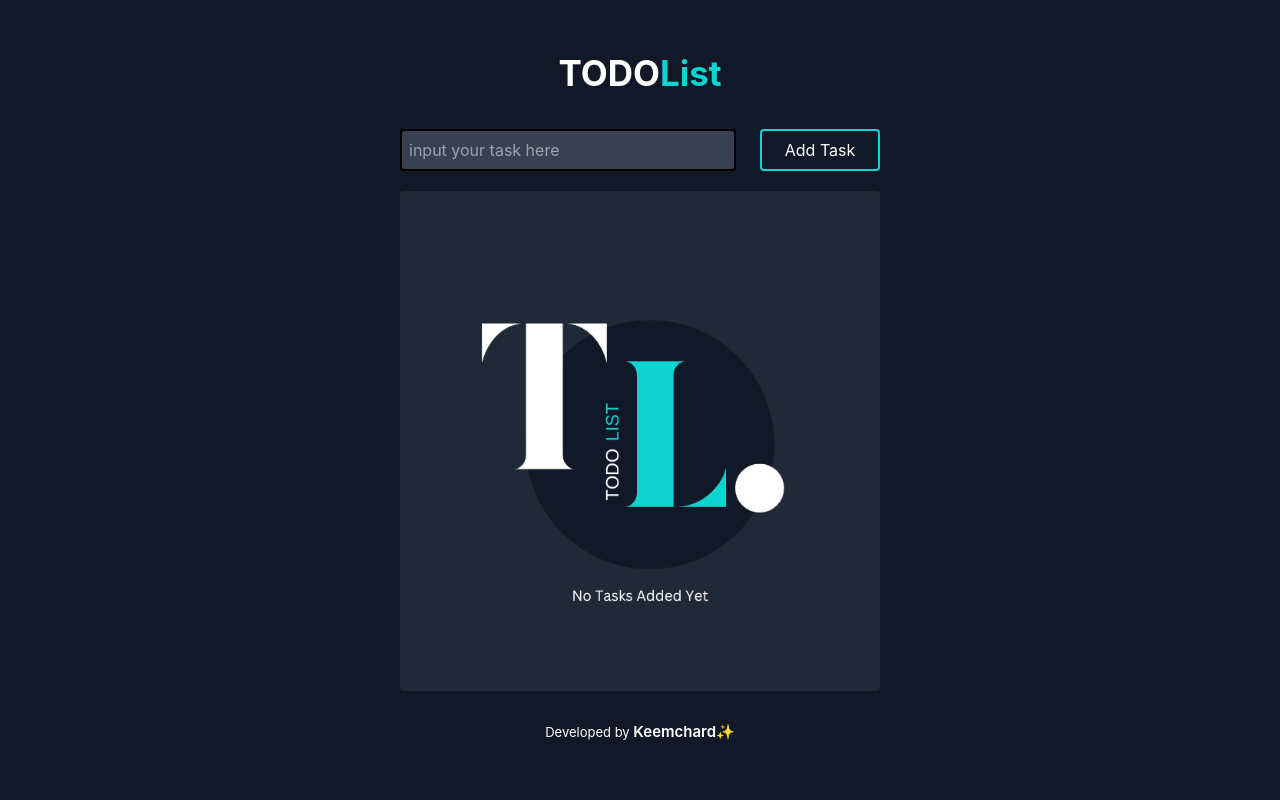
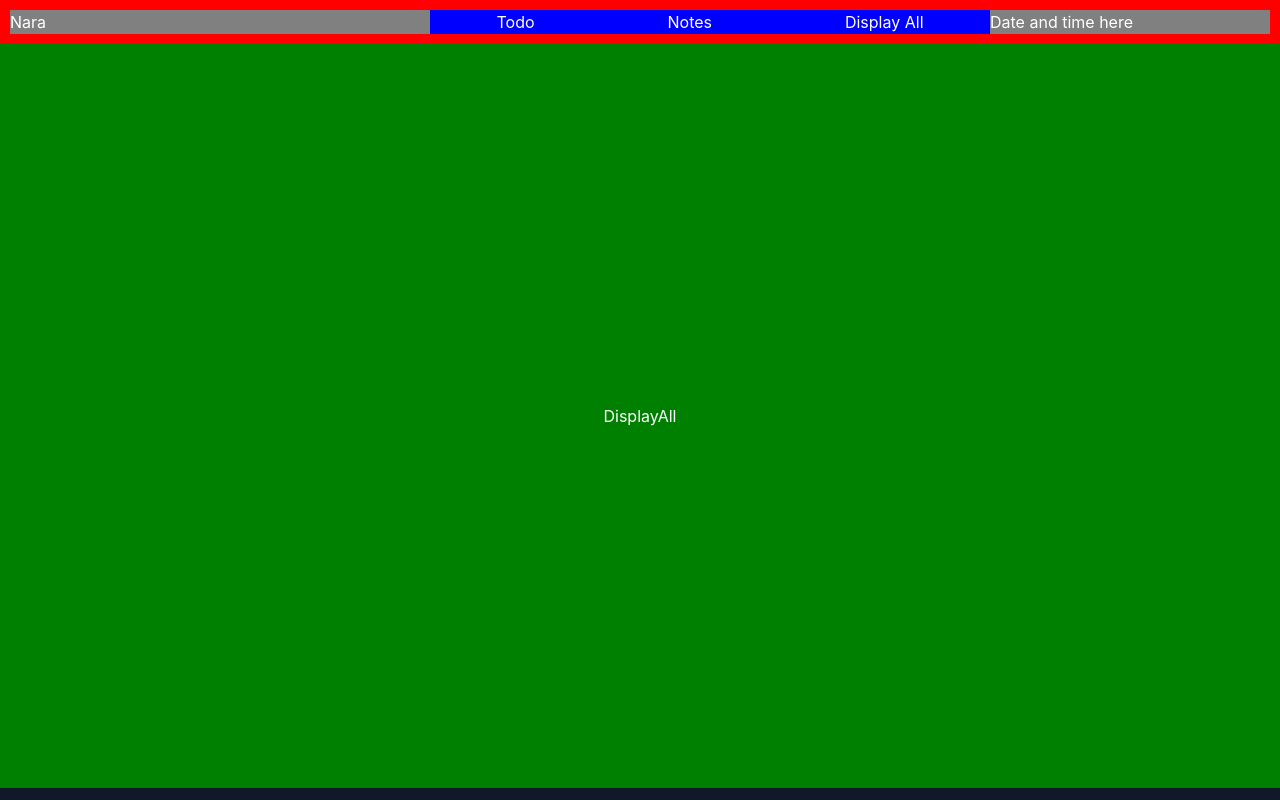
Before and after one commit to Keemchard/NARA, a React (Create React App) app: page / in a window 1280 px wide. Built offline with nearby package versions, Linux system fonts and the light colour scheme.

Commit message:
relayout dashboard and create main head

```diff
--- a/src/App.css
+++ b/src/App.css
@@ -3,7 +3,7 @@
 }
 
 @media only screen and (max-width: 600px) {
-  .todo-con {
+  .todo-main-con {
     width: 100%;
   }
 }
--- a/src/App.tsx
+++ b/src/App.tsx
@@ -1,4 +1,5 @@
 import React, { FormEvent, useEffect, useState } from "react";
+import { BrowserRouter, Link, Route, Routes } from "react-router-dom";
 // import logo from "./logo.svg";
 import "./App.css";
 import Footer from "./components/Footer";
@@ -6,111 +7,21 @@ import Header from "./components/Header";
 import InvalidInput from "./components/InvalidInput";
 import NoTaskPage from "./components/NoTaskPage";
 import TodoList from "./components/TodoList";
+import DisplayAll from "./DisplayAll";
+import MainHeader from "./MainHeader";
+import TodoDash from "./TodoDash";
 import { TodoModel } from "./Types/TodoModel";
 
 function App() {
-  const [todos, setTodos] = useState<TodoModel[]>(() => {
-    const savedTodos = localStorage.getItem("todos");
-    if (savedTodos) {
-      return JSON.parse(savedTodos);
-    } else {
-      return [];
-    }
-  });
-  const [userInput, setUserInput] = useState<string>("");
-  const [isAddInputEmpty, setIsAddInputEmpty] = useState<boolean>(false);
-
-  useEffect(() => {
-    localStorage.setItem("todos", JSON.stringify(todos));
-  }, [todos]);
-
-  const addTodo = (e: FormEvent) => {
-    e.preventDefault();
-
-    const newSetOfTodos = [
-      { id: Math.random(), title: userInput, isDone: false },
-      ...todos,
-    ];
-
-    let formattedUserInput = userInput;
-    formattedUserInput = formattedUserInput.replace(/\s+/g, "");
-    if (formattedUserInput === "") {
-      setIsAddInputEmpty(true);
-      setTimeout(() => {
-        setIsAddInputEmpty(false);
-      }, 3000);
-    } else {
-      setTodos(newSetOfTodos);
-      setIsAddInputEmpty(false);
-    }
-
-    setUserInput("");
-  };
-
-  const deleteTodo = (id: number) => {
-    const filteredTodos = todos.filter((items: TodoModel) => {
-      return items.id !== id;
-    });
-    setTodos(filteredTodos);
-  };
-
-  const saveEdit = (id: number, title: string) => {
-    const editedTodos = todos.map((item: TodoModel) => {
-      if (item.id === id) {
-        item.title = title;
-      }
-      return item;
-    });
-    setTodos(editedTodos);
-  };
-
-  const doneTodo = (id: number, isDone: boolean) => {
-    const completedTodo = todos.map((item: TodoModel) => {
-      if (item.id === id) {
-        item.isDone = isDone;
-      }
-      return item;
-    });
-    setTodos(completedTodo);
-  };
-
   return (
-    <div className="main-con h-[100vh] bg-[#111827] flex flex-col items-center justify-center">
-      <Header />
-      <div className="todo-con bg-[transparent] w-[500px] p-[10px]">
-        <div className="form-con bg-[transparent]  mb-[10px] pt-[10px] pb-[10px]">
-          <form onSubmit={addTodo} className="w-[100%] flex justify-between">
-            <input
-              className="border-[2px] border-solid border-black rounded p-[7px] mr-[10px] w-[70%] bg-[#374151]"
-              type="text"
-              placeholder="input your task here"
-              value={userInput}
-              onChange={(e) => {
-                setUserInput(e.target.value);
-              }}
-            />
-            <input
-              className="border-[2px] border-solid border-[#0ED3CF] rounded p-[5px] w-[25%]"
-              type="submit"
-              value="Add Task"
-            />
-          </form>
-        </div>
-        {isAddInputEmpty && (
-          <div className="invalid   text-center">
-            <InvalidInput text="💥Invalid Input!💥" />
-          </div>
-        )}
-        <div className="list-con bg-[#1F2937] w-[100%] h-[500px] rounded">
-          <TodoList
-            todos={todos}
-            deleteTodo={deleteTodo}
-            saveEdit={saveEdit}
-            doneTodo={doneTodo}
-          />
-        </div>
+    <div className="main-con h-[100vh] bg-[#111827]">
+      <MainHeader />
+      <div className="content bg-[green] h-[93vh] flex items-center justify-center">
+        <Routes>
+          <Route path="/" element={<DisplayAll />} />
+          <Route path="/todo" element={<TodoDash />} />
+        </Routes>
       </div>
-      <Footer />
     </div>
   );
 }
--- /dev/null
+++ b/src/DisplayAll.tsx
@@ -0,0 +1,7 @@
+import React from "react";
+
+const DisplayAll = () => {
+  return <div>DisplayAll</div>;
+};
+
+export default DisplayAll;
--- /dev/null
+++ b/src/MainHeader.tsx
@@ -0,0 +1,26 @@
+import React from "react";
+import { Link } from "react-router-dom";
+
+const MainHeader = () => {
+  return (
+    <div className="bg-[red] p-[10px] flex">
+      <div className="logo bg-[gray] flex-1">
+        <Link to="/">Nara</Link>
+      </div>
+      <div className="menu  flex-[2] flex justify-between">
+        <div className="bg-[blue] flex-[2]">
+          <ul className="flex justify-around ">
+            <li>
+              <Link to="/todo">Todo</Link>
+            </li>
+            <li>Notes</li>
+            <li>Display All</li>
+          </ul>
+        </div>
+        <div className="date-time bg-[gray] flex-[1]">Date and time here</div>
+      </div>
+    </div>
+  );
+};
+
+export default MainHeader;
--- a/src/TodoDash.tsx
+++ b/src/TodoDash.tsx
@@ -1,6 +1,6 @@
 import React, { FormEvent, useEffect, useState } from "react";
 // import logo from "./logo.svg";
-import "./App.css";
+// import "./App.css";
 import Footer from "./components/Footer";
 import Header from "./components/Header";
 import InvalidInput from "./components/InvalidInput";
@@ -75,9 +75,9 @@ const TodoDash = () => {
   };
 
   return (
-    <div className="main-con h-[100vh] bg-[#111827] flex flex-col items-center justify-center">
+    <div className="todo-main-con text-center bg-[aqua] w-[520px]">
       <Header />
-      <div className="todo-con bg-[transparent] w-[500px] p-[10px]">
+      <div className="todo-con bg-[transparent] p-[10px]">
         <div className="form-con bg-[transparent]  mb-[10px] pt-[10px] pb-[10px]">
           <form onSubmit={addTodo} className="w-[100%] flex justify-between">
             <input
@@ -101,7 +101,7 @@ const TodoDash = () => {
             <InvalidInput text="💥Invalid Input!💥" />
           </div>
         )}
-        <div className="list-con bg-[#1F2937] w-[100%] h-[500px] rounded">
+        <div className="list-con bg-[#1F2937] w-[100%] h-[450px] rounded">
           <TodoList
             todos={todos}
             deleteTodo={deleteTodo}
--- a/src/index.css
+++ b/src/index.css
@@ -9,6 +9,7 @@ body {
     sans-serif;
   -webkit-font-smoothing: antialiased;
   -moz-osx-font-smoothing: grayscale;
+  background-color: #111827;
 }
 
 code {
--- a/src/index.tsx
+++ b/src/index.tsx
@@ -1,15 +1,18 @@
-import React from 'react';
-import ReactDOM from 'react-dom/client';
-import './index.css';
-import App from './App';
-import reportWebVitals from './reportWebVitals';
+import React from "react";
+import ReactDOM from "react-dom/client";
+import "./index.css";
+import App from "./App";
+import reportWebVitals from "./reportWebVitals";
+import { BrowserRouter } from "react-router-dom";
 
 const root = ReactDOM.createRoot(
-  document.getElementById('root') as HTMLElement
+  document.getElementById("root") as HTMLElement
 );
 root.render(
   <React.StrictMode>
-    <App />
+    <BrowserRouter>
+      <App />
+    </BrowserRouter>
   </React.StrictMode>
 );
 
```
